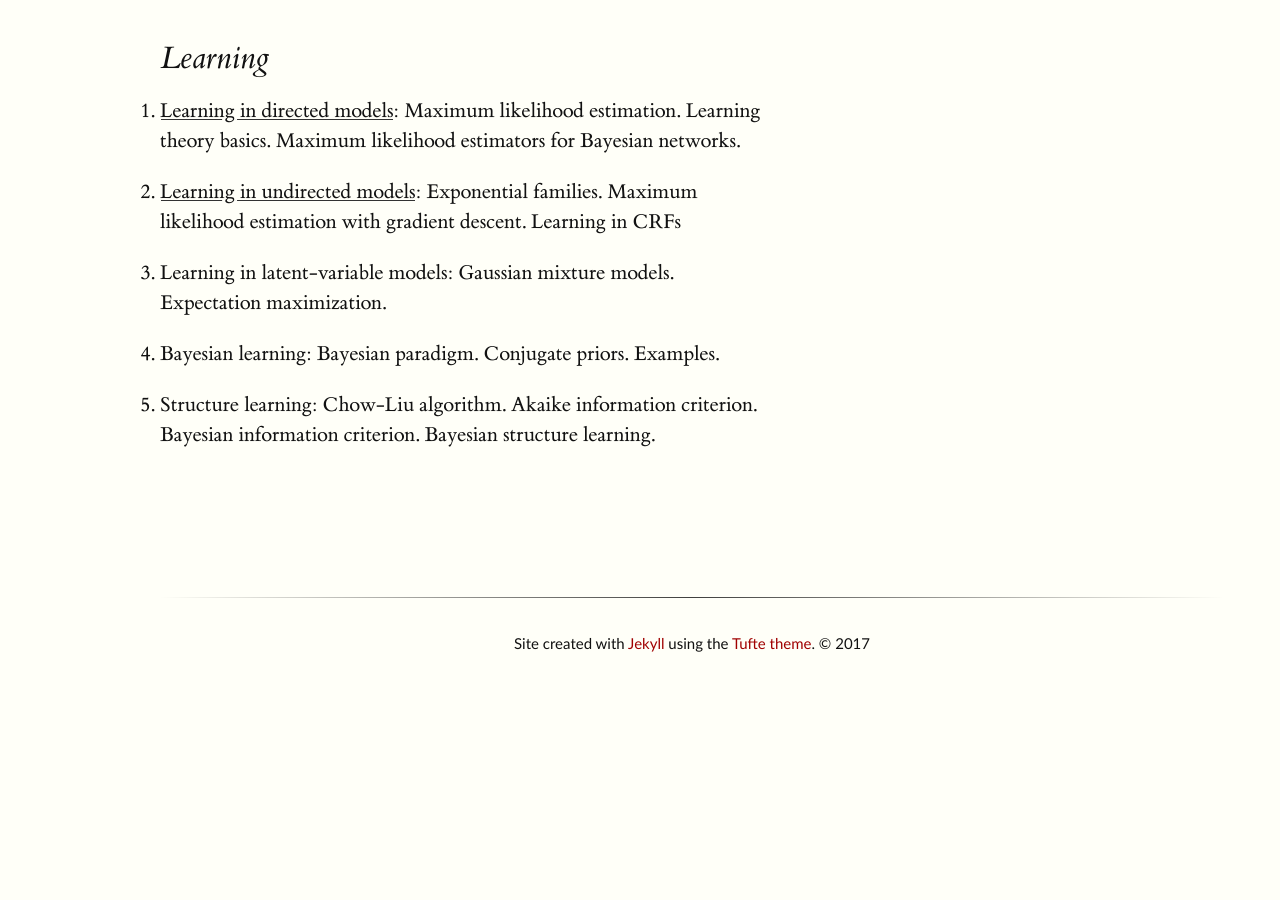
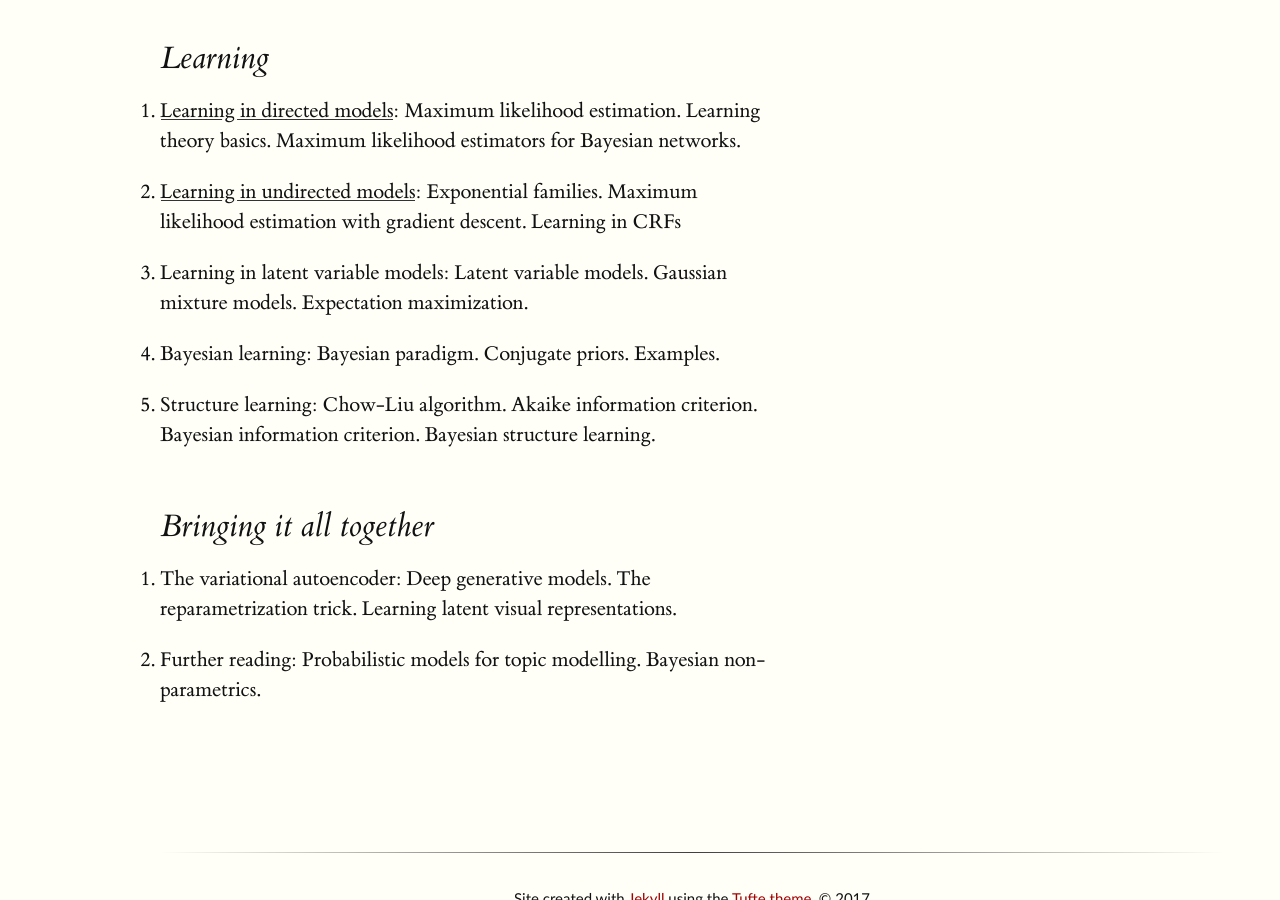
Before and after one commit to ermongroup/cs228-notes, a Jekyll site: the page built from index.md, in a window 1280 px wide and 900 px high, scrolled down 1456 px. Built offline with Jekyll 4.4.1, drawn with Linux system fonts in a browser that asks for light colours; before the commit the page ends 2123 px from its top, so only the background shows below that.

Commit message:
update table of contents

```diff
--- a/index.md
+++ b/index.md
@@ -41,8 +41,14 @@ Free to contribute your improvements on [Github](https://github.com/kuleshov/cs2
 
 2. [Learning in undirected models](learning/undirected/): Exponential families. Maximum likelihood estimation with gradient descent. Learning in CRFs
 
-3. Learning in latent-variable models: Gaussian mixture models. Expectation maximization.
+3. Learning in latent variable models: Latent variable models. Gaussian mixture models. Expectation maximization.
 
 4. Bayesian learning: Bayesian paradigm. Conjugate priors. Examples.
 
 5. Structure learning: Chow-Liu algorithm. Akaike information criterion. Bayesian information criterion. Bayesian structure learning.
+
+## Bringing it all together
+
+1. The variational autoencoder: Deep generative models. The reparametrization trick. Learning latent visual representations.
+
+2. Further reading: Probabilistic models for topic modelling. Bayesian non-parametrics.
```
